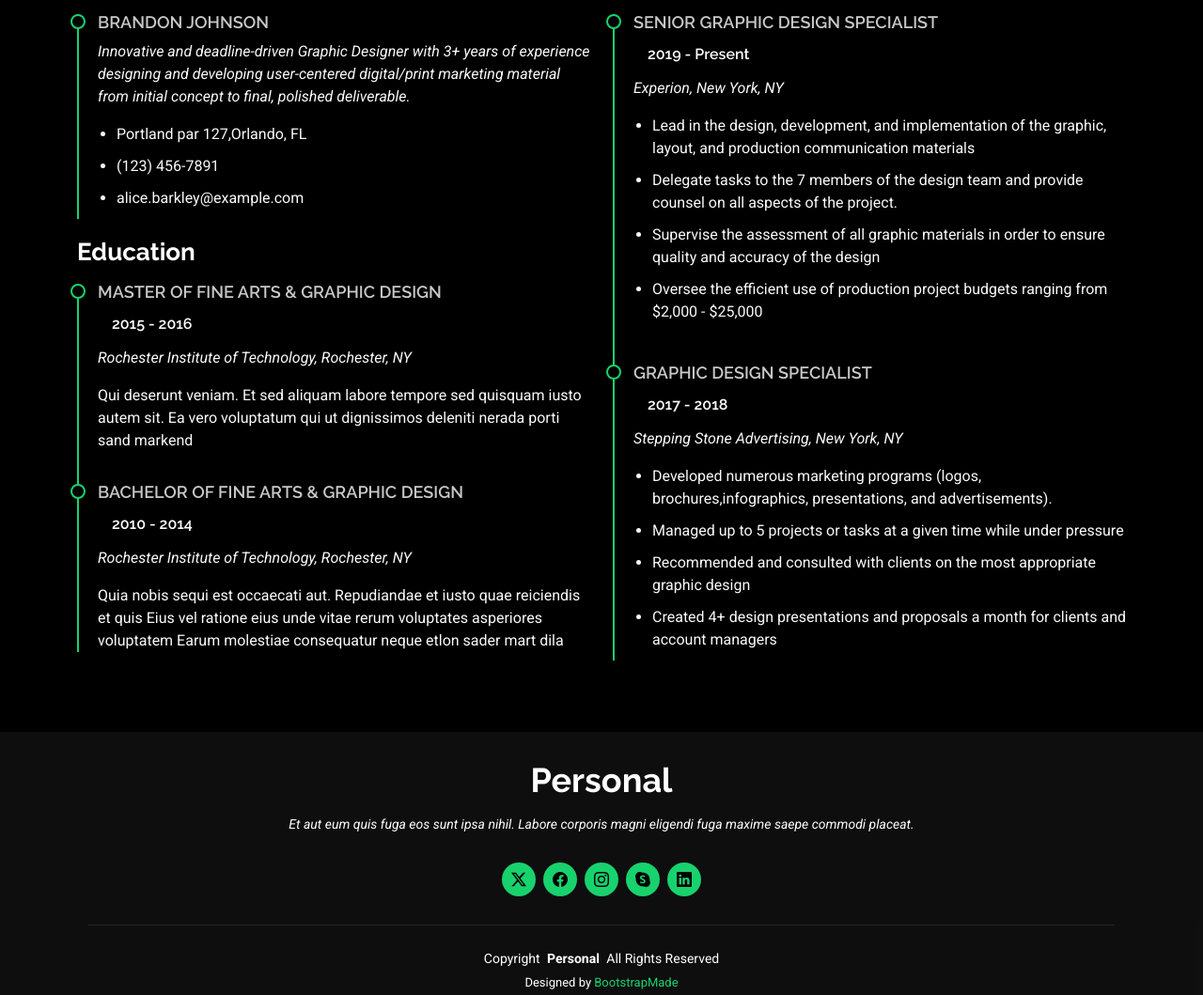
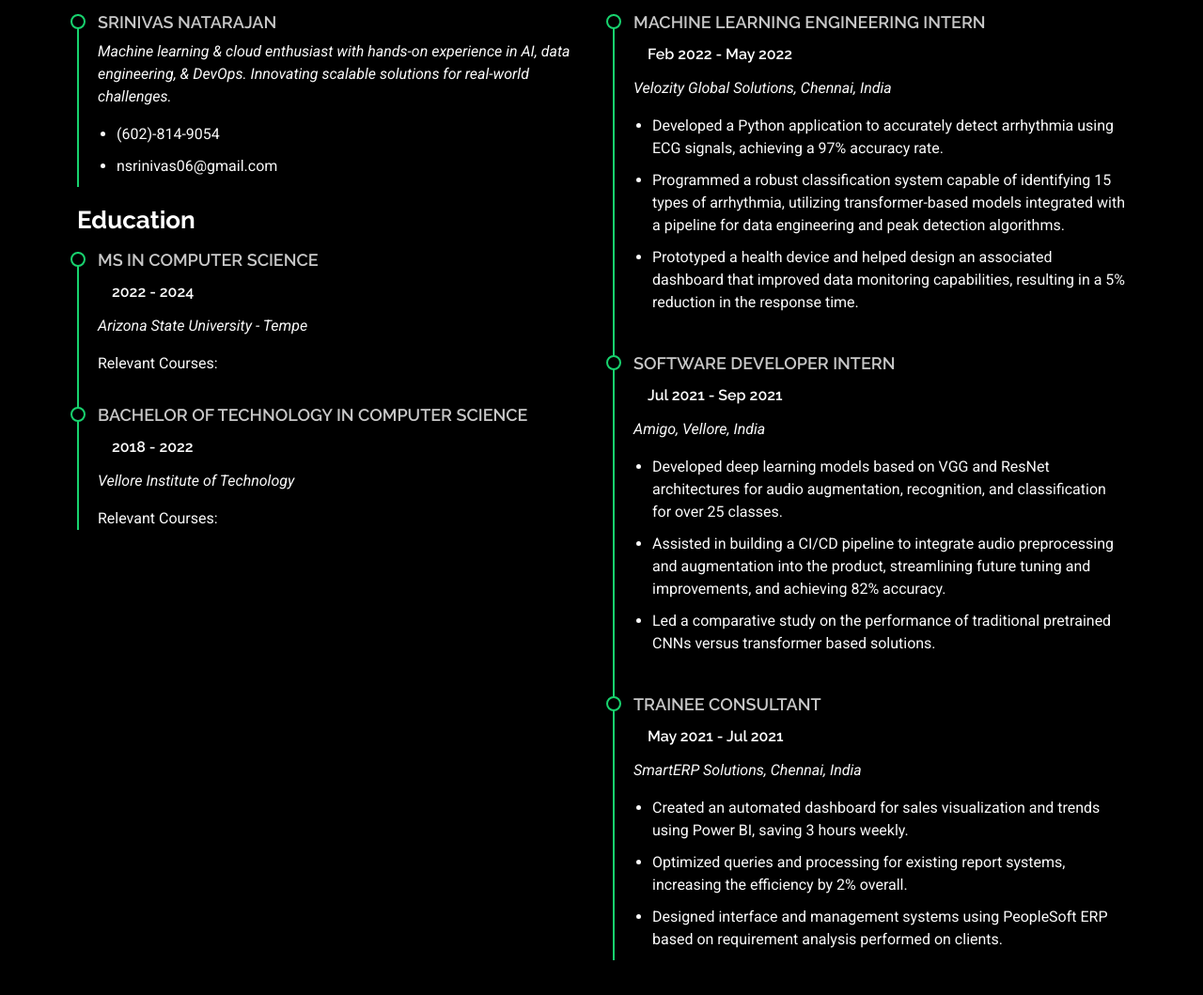
Before and after one commit to Srinivas-Natarajan/srinivas-natarajan.github.io, a plain HTML site: page resume.html in a window 1280 px wide. Shown: the part 545-1604 px from the top of the page at 94% size. Drawn offline with Linux system fonts and the light colour scheme.

Commit message:
resume update

```diff
--- a/resume.html
+++ b/resume.html
@@ -4,7 +4,7 @@
 <head>
   <meta charset="utf-8">
   <meta content="width=device-width, initial-scale=1.0" name="viewport">
-  <title>Resume - Personal Bootstrap Template</title>
+  <title>Resume </title>
   <meta name="description" content="">
   <meta name="keywords" content="">
 
@@ -44,13 +44,13 @@
       <a href="index.html" class="logo d-flex align-items-center">
         <!-- Uncomment the line below if you also wish to use an image logo -->
         <!-- <img src="assets/img/logo.png" alt=""> -->
-        <h1 class="sitename">Personal</h1>
+        <h1 class="sitename">Portfolio</h1>
       </a>
 
       <nav id="navmenu" class="navmenu">
         <ul>
           <li><a href="index.html">Home</a></li>
-          <li><a href="about.html">About</a></li>
+          <li><a href="about.html">Skills</a></li>
           <li><a href="resume.html" class="active">Resume</a></li>
           <li><a href="services.html">Services</a></li>
           <li><a href="portfolio.html">Portfolio</a></li>
@@ -114,28 +114,28 @@
             <h3 class="resume-title">Sumary</h3>
 
             <div class="resume-item pb-0">
-              <h4>Brandon Johnson</h4>
-              <p><em>Innovative and deadline-driven Graphic Designer with 3+ years of experience designing and developing user-centered digital/print marketing material from initial concept to final, polished deliverable.</em></p>
+              <h4>Srinivas Natarajan</h4>
+              <p><em>Machine learning & cloud enthusiast with hands-on experience in AI, data engineering, & DevOps. Innovating scalable solutions for real-world challenges.</em></p>
               <ul>
-                <li>Portland par 127,Orlando, FL</li>
-                <li>(123) 456-7891</li>
-                <li>alice.barkley@example.com</li>
+                <!-- <li>Portland par 127,Orlando, FL</li> -->
+                <li>(602)-814-9054</li>
+                <li>nsrinivas06@gmail.com</li>
               </ul>
             </div><!-- Edn Resume Item -->
 
             <h3 class="resume-title">Education</h3>
             <div class="resume-item">
-              <h4>Master of Fine Arts &amp; Graphic Design</h4>
-              <h5>2015 - 2016</h5>
-              <p><em>Rochester Institute of Technology, Rochester, NY</em></p>
-              <p>Qui deserunt veniam. Et sed aliquam labore tempore sed quisquam iusto autem sit. Ea vero voluptatum qui ut dignissimos deleniti nerada porti sand markend</p>
+              <h4>MS in Computer Science</h4>
+              <h5>2022 - 2024</h5>
+              <p><em>Arizona State University - Tempe</em></p>
+              <p>Relevant Courses: </p>
             </div><!-- Edn Resume Item -->
 
             <div class="resume-item">
-              <h4>Bachelor of Fine Arts &amp; Graphic Design</h4>
-              <h5>2010 - 2014</h5>
-              <p><em>Rochester Institute of Technology, Rochester, NY</em></p>
-              <p>Quia nobis sequi est occaecati aut. Repudiandae et iusto quae reiciendis et quis Eius vel ratione eius unde vitae rerum voluptates asperiores voluptatem Earum molestiae consequatur neque etlon sader mart dila</p>
+              <h4>Bachelor of Technology in Computer Science</h4>
+              <h5>2018 - 2022</h5>
+              <p><em>Vellore Institute of Technology</em></p>
+              <p>Relevant Courses: </p>
             </div><!-- Edn Resume Item -->
 
           </div>
@@ -143,26 +143,39 @@
           <div class="col-lg-6" data-aos="fade-up" data-aos-delay="200">
             <h3 class="resume-title">Professional Experience</h3>
             <div class="resume-item">
-              <h4>Senior graphic design specialist</h4>
-              <h5>2019 - Present</h5>
-              <p><em>Experion, New York, NY </em></p>
+              <h4>Machine Learning Engineering Intern</h4>
+              <h5>Feb 2022 - May 2022</h5>
+              <p><em>Velozity Global Solutions, Chennai, India</em></p>
               <ul>
-                <li>Lead in the design, development, and implementation of the graphic, layout, and production communication materials</li>
-                <li>Delegate tasks to the 7 members of the design team and provide counsel on all aspects of the project. </li>
-                <li>Supervise the assessment of all graphic materials in order to ensure quality and accuracy of the design</li>
-                <li>Oversee the efficient use of production project budgets ranging from $2,000 - $25,000</li>
+                <li>Developed a Python application to accurately detect arrhythmia using ECG signals, achieving a 97% accuracy rate.</li>
+                <li>Programmed a robust classification system capable of identifying 15 types of arrhythmia, utilizing transformer-based
+                  models integrated with a pipeline for data engineering and peak detection algorithms. </li>
+                <li>Prototyped a health device and helped design an associated dashboard that improved data monitoring capabilities,
+                  resulting in a 5% reduction in the response time.</li>
               </ul>
             </div><!-- Edn Resume Item -->
 
             <div class="resume-item">
-              <h4>Graphic design specialist</h4>
-              <h5>2017 - 2018</h5>
-              <p><em>Stepping Stone Advertising, New York, NY</em></p>
+              <h4>Software Developer Intern</h4>
+              <h5>Jul 2021 - Sep 2021</h5>
+              <p><em>Amigo, Vellore, India</em></p>
               <ul>
-                <li>Developed numerous marketing programs (logos, brochures,infographics, presentations, and advertisements).</li>
-                <li>Managed up to 5 projects or tasks at a given time while under pressure</li>
-                <li>Recommended and consulted with clients on the most appropriate graphic design</li>
-                <li>Created 4+ design presentations and proposals a month for clients and account managers</li>
+                <li>Developed deep learning models based on VGG and ResNet architectures for audio augmentation, recognition, and
+                  classification for over 25 classes.</li>
+                <li>Assisted in building a CI/CD pipeline to integrate audio preprocessing and augmentation into the product, streamlining
+                  future tuning and improvements, and achieving 82% accuracy.</li>
+                <li>Led a comparative study on the performance of traditional pretrained CNNs versus transformer based solutions.</li>
+              </ul>
+            </div><!-- Edn Resume Item -->
+
+            <div class="resume-item">
+              <h4>Trainee Consultant</h4>
+              <h5>May 2021 - Jul 2021</h5>
+              <p><em>SmartERP Solutions, Chennai, India</em></p>
+              <ul>
+                <li>Created an automated dashboard for sales visualization and trends using Power BI, saving 3 hours weekly.</li>
+                <li>Optimized queries and processing for existing report systems, increasing the efficiency by 2% overall. </li>
+                <li>Designed interface and management systems using PeopleSoft ERP based on requirement analysis performed on clients.</li>
               </ul>
             </div><!-- Edn Resume Item -->
 
@@ -178,8 +191,8 @@
 
   <footer id="footer" class="footer dark-background">
     <div class="container">
-      <h3 class="sitename">Personal</h3>
-      <p>Et aut eum quis fuga eos sunt ipsa nihil. Labore corporis magni eligendi fuga maxime saepe commodi placeat.</p>
+      <h3 class="sitename">Portfolio</h3>
+      <!-- <p>Et aut eum quis fuga eos sunt ipsa nihil. Labore corporis magni eligendi fuga maxime saepe commodi placeat.</p> -->
       <div class="social-links d-flex justify-content-center">
         <a href=""><i class="bi bi-twitter-x"></i></a>
         <a href=""><i class="bi bi-facebook"></i></a>
```
Also changed, not shown: about.html (+1 -1 lines).
